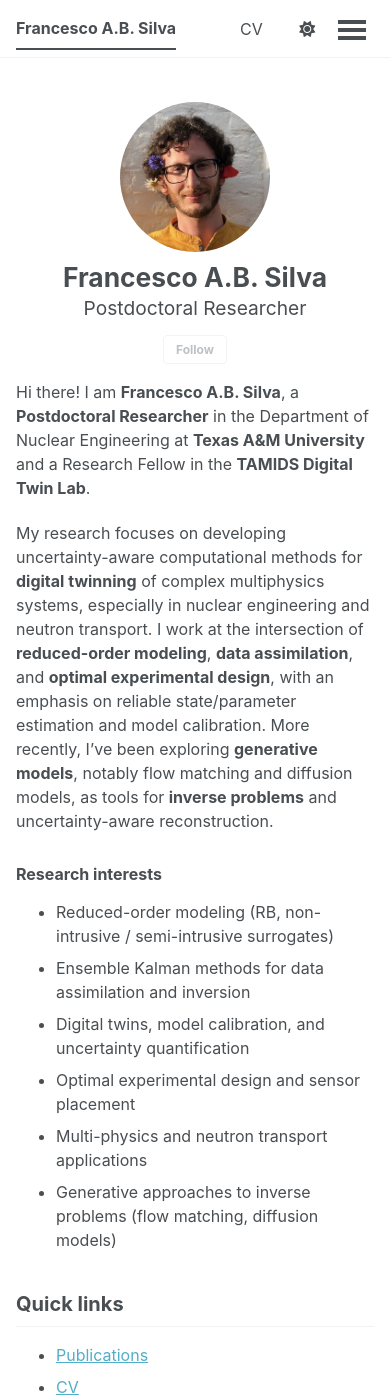
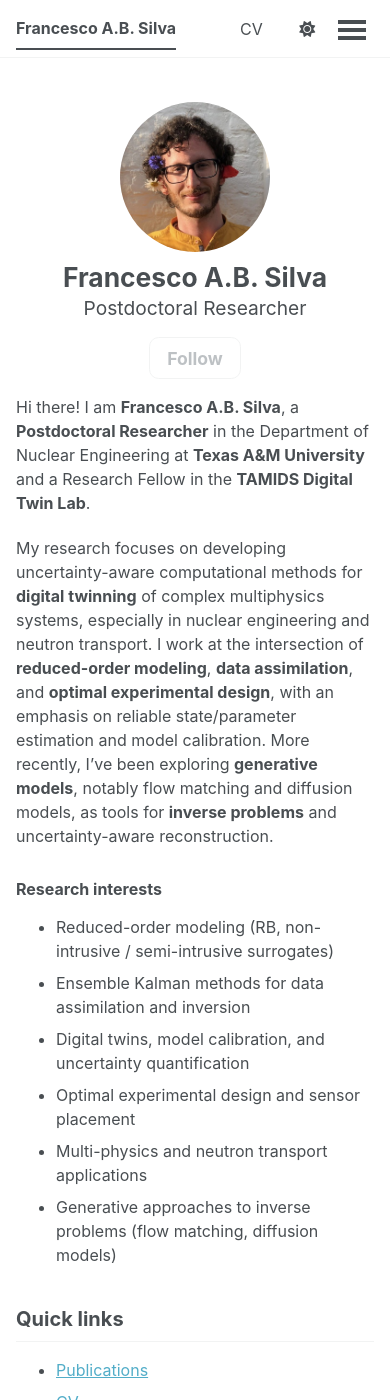
Before and after one commit to FrancescoSilva/francescosilva.github.io, a Jekyll site: the page built from _pages/about.md, in a window 390 px wide and 1400 px high. Built offline with Jekyll 4.4.1, drawn with Linux system fonts in a browser that asks for light colours.

Commit message:
Update main.scss

```diff
--- a/assets/css/main.scss
+++ b/assets/css/main.scss
@@ -42,7 +42,7 @@
     "vendor/font-awesome/brands"
 ;
 
-/* --- Mobile author profile: centered avatar + larger name + larger job title + centered Follow --- */
+/* --- Mobile author profile: centered avatar + larger name + larger job title + centered Follow (larger button & menu) --- */
 @media screen and (max-width: 1023px) {
   /* Stack all author elements (override theme table-cells) */
   .sidebar .author__avatar,
@@ -78,7 +78,7 @@
     margin: 0.2rem 0 0.25rem 0;
   }
 
-  /* Bigger job title / bio (this is the line under the name) */
+  /* Bigger job title / bio (line under the name) */
   .sidebar .author__bio,
   .sidebar .author__bio p {
     font-size: 1.20rem;   /* tweak: 1.10–1.35rem */
@@ -100,10 +100,15 @@
     position: relative;
     margin-top: 0.6rem;
   }
+
+  /* Larger Follow button */
   .sidebar .author__urls-wrapper button {
     float: none;
     display: inline-block;
-    margin: 0.25rem auto 0;
+    margin: 0.35rem auto 0;
+    font-size: 1.10rem;       /* larger label */
+    padding: 0.60rem 1.05rem; /* larger tap target */
+    border-radius: 0.6rem;
   }
 
   /* Center dropdown list under Follow button */
@@ -111,13 +116,30 @@
     left: 50%;
     right: auto;
     transform: translateX(-50%);
-    margin-top: 0.8rem;
+    margin-top: 0.85rem;
     text-align: left;
     z-index: 20;
-    width: min(320px, 92vw);  /* keeps it nice on narrow phones */
+    width: min(360px, 92vw);  /* a bit wider than before */
+    font-size: 1.05rem;       /* larger link text */
   }
 
   .sidebar .author__urls.is--visible {
     z-index: 30;
   }
+
+  /* Larger tap targets for dropdown items */
+  .sidebar .author__urls li {
+    margin: 0;
+  }
+  .sidebar .author__urls a {
+    display: block;
+    padding: 0.55rem 0.85rem; /* bigger per-item tap target */
+    line-height: 1.25;
+  }
+
+  /* Slightly larger icons in the dropdown */
+  .sidebar .author__urls i,
+  .sidebar .author__urls svg {
+    font-size: 1.15em;
+  }
 }
```
